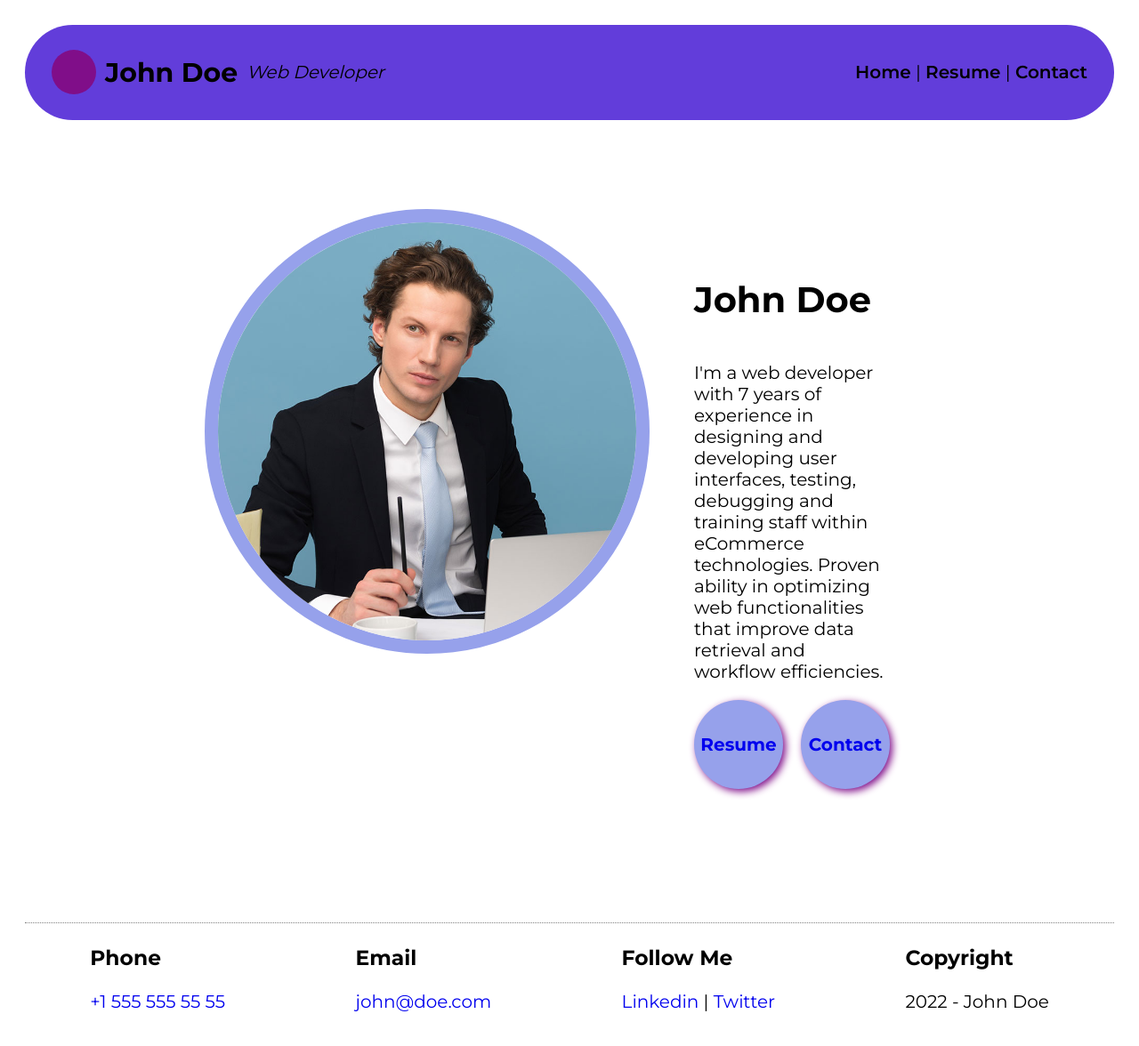
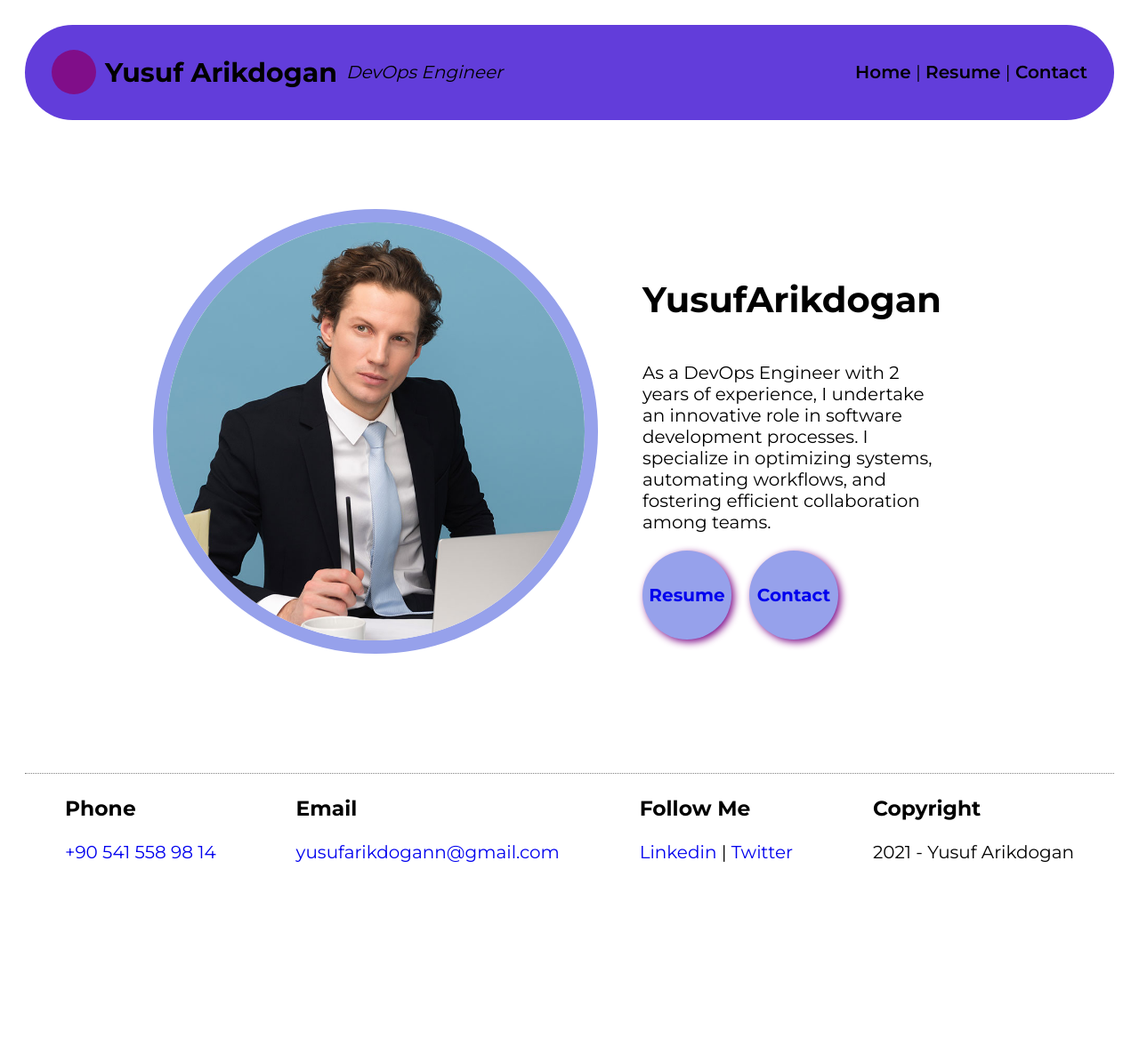
Before and after one commit to YusufArikdogan/My-Web, a plain HTML site: page index.html in a window 1280 px wide. Shown: the whole page at 89% size. After the commit the page ends 1018 px from the top, so only its background shows below. Drawn offline with Linux system fonts and the light colour scheme.

Commit message:
index.html

```diff
--- a/index.html
+++ b/index.html
@@ -4,7 +4,7 @@
     <meta charset="UTF-8" />
     <meta http-equiv="X-UA-Compatible" content="IE=edge" />
     <meta name="viewport" content="width=device-width, initial-scale=1.0" />
-    <title>John Doe - Resume</title>
+    <title>Yusuf Arikdogan - Resume</title>
     <link rel="stylesheet" href="css/style.css" />
   </head>
   <body>
@@ -13,8 +13,8 @@
     <div class="header">
       <div class="title">
         <span></span>
-        <h2>John Doe</h2>
-        <i>Web Developer</i>
+        <h2>Yusuf Arikdogan</h2>
+        <i>DevOps Engineer</i>
       </div>
 
       <div class="menu">
@@ -34,17 +34,13 @@
         <div class="my-photo">
           <img
             src="img/pexels-moose-photos-1586996.jpg"
-            alt="John Doe - Kişisel fotoğrafım"
+            alt="yusufarikdogann - Kişisel fotoğrafım"
           />
         </div>
         <div class="description">
-          <h1>John Doe</h1>
+          <h1>YusufArikdogan</h1>
           <p>
-            I'm a web developer with 7 years of experience in designing and
-            developing user interfaces, testing, debugging and training staff
-            within eCommerce technologies. Proven ability in optimizing web
-            functionalities that improve data retrieval and workflow
-            efficiencies.
+            As a DevOps Engineer with 2 years of experience, I undertake an innovative role in software development processes. I specialize in optimizing systems, automating workflows, and fostering efficient collaboration among teams.
           </p>
           <div class="toolbar">
             <a href="resume.html">Resume</a><a href="contact.html">Contact</a>
@@ -61,25 +57,25 @@
     <div class="footer">
       <div>
         <h3>Phone</h3>
-        <p><a href="tel:+15555555555">+1 555 555 55 55</a></p>
+        <p><a href="tel:+905415589814">+90 541 558 98 14</a></p>
       </div>
 
       <div>
         <h3>Email</h3>
-        <p><a href="mailto:john@doe.com">john@doe.com</a></p>
+        <p><a href="mailto:yusufarikdogann@gmail.com">yusufarikdogann@gmail.com</a></p>
       </div>
 
       <div>
         <h3>Follow Me</h3>
         <p>
-          <a href="http://linkedin.com/johndoe" target="_blank">Linkedin</a> |
-          <a href="http://twitter.com/johndoe" target="_blank">Twitter</a>
+          <a href="http://linkedin.com/YusufArikdogan" target="_blank">Linkedin</a> |
+          <a href="http://twitter.com/YusufArikdogan" target="_blank">Twitter</a>
         </p>
       </div>
 
       <div>
         <h3>Copyright</h3>
-        <p>2022 - John Doe</p>
+        <p>2021 - Yusuf Arikdogan</p>
       </div>
     </div>
     <!-- PAGE FOOTER -->
```
